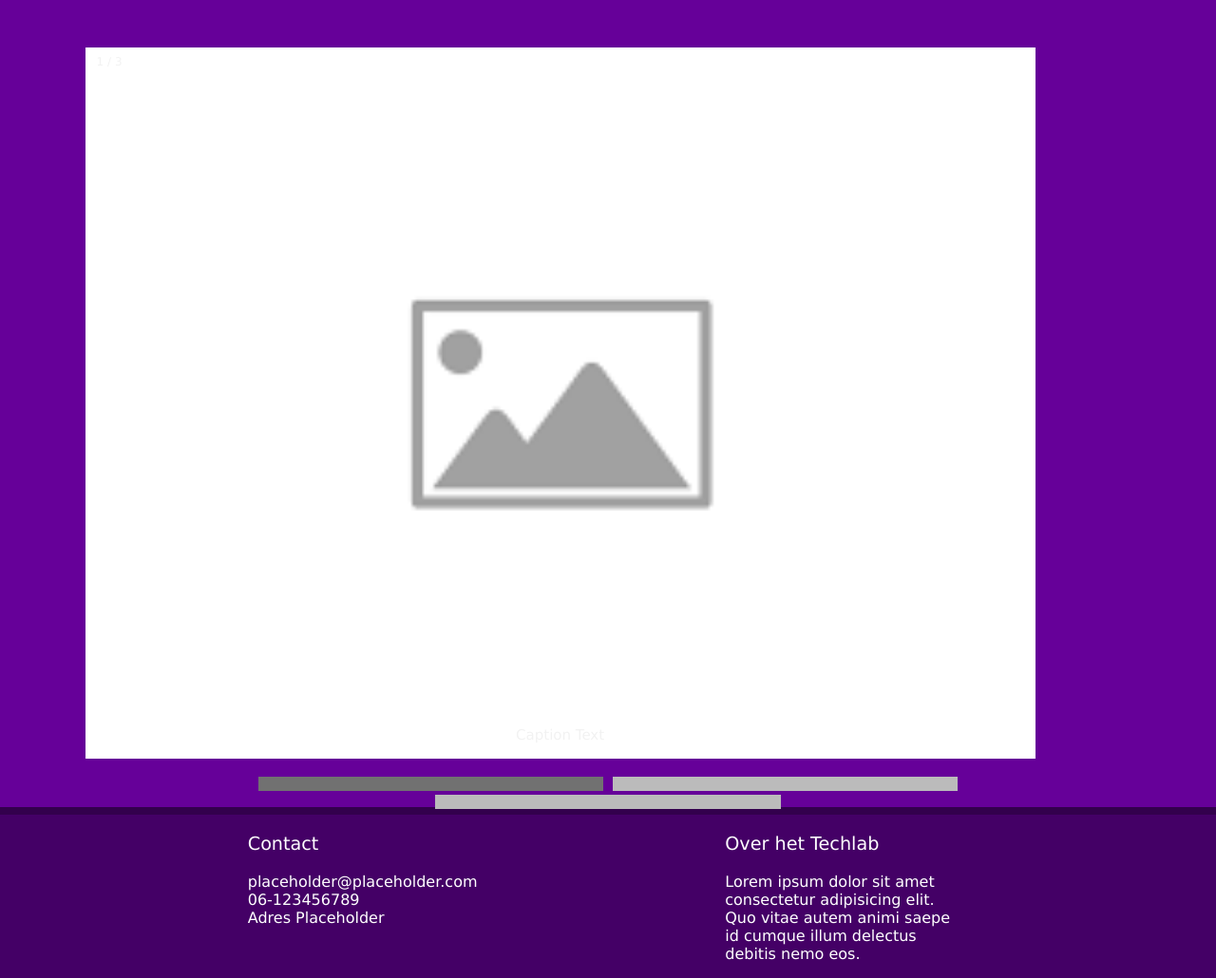
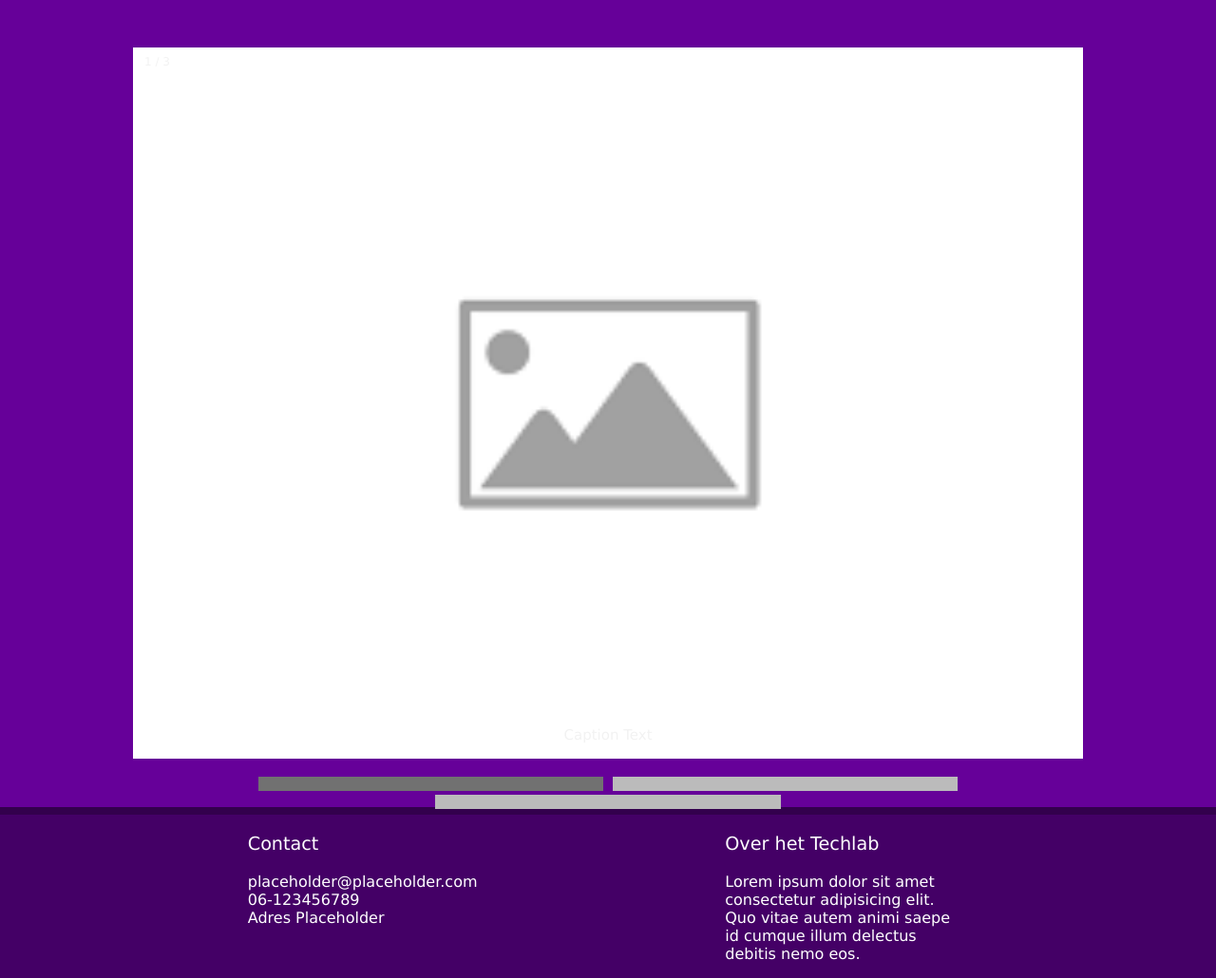
Before and after one commit to iolite312/boekingtechlab, a PHP site: page / in a window 1280 px wide. Shown: the part 108-1138 px from the top of the page at 95% size. Run offline with PHP 8.4, Linux system fonts and the light colour scheme; data that the repository does not hold is empty; style sheets or scripts are compiled from the project's sources.

Commit message:
jk margin is back i edited did an oops

```diff
--- a/css/index.css
+++ b/css/index.css
@@ -18,7 +18,7 @@ img {
 .slideshow-container {
   max-width: 1000px;
   position: relative;
-  margin: 0px;
+  margin: auto;
 }
 
 /* Caption text */
--- a/scss/index.scss
+++ b/scss/index.scss
@@ -7,7 +7,7 @@ img {vertical-align: middle;}
 .slideshow-container {
   max-width: 1000px;
   position: relative;
-  margin: 0px;
+  margin: auto;
 }
 
 /* Caption text */
```
